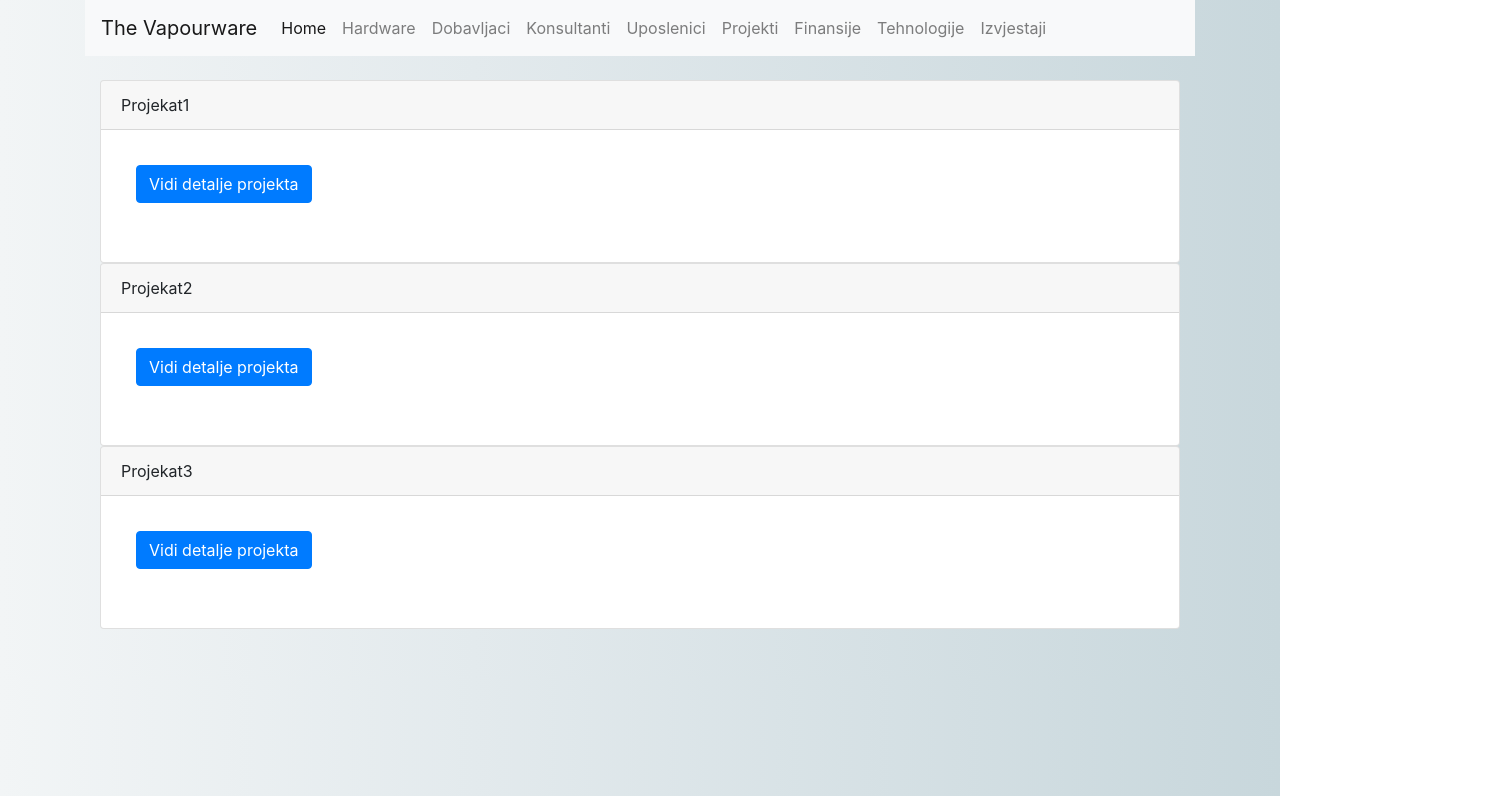
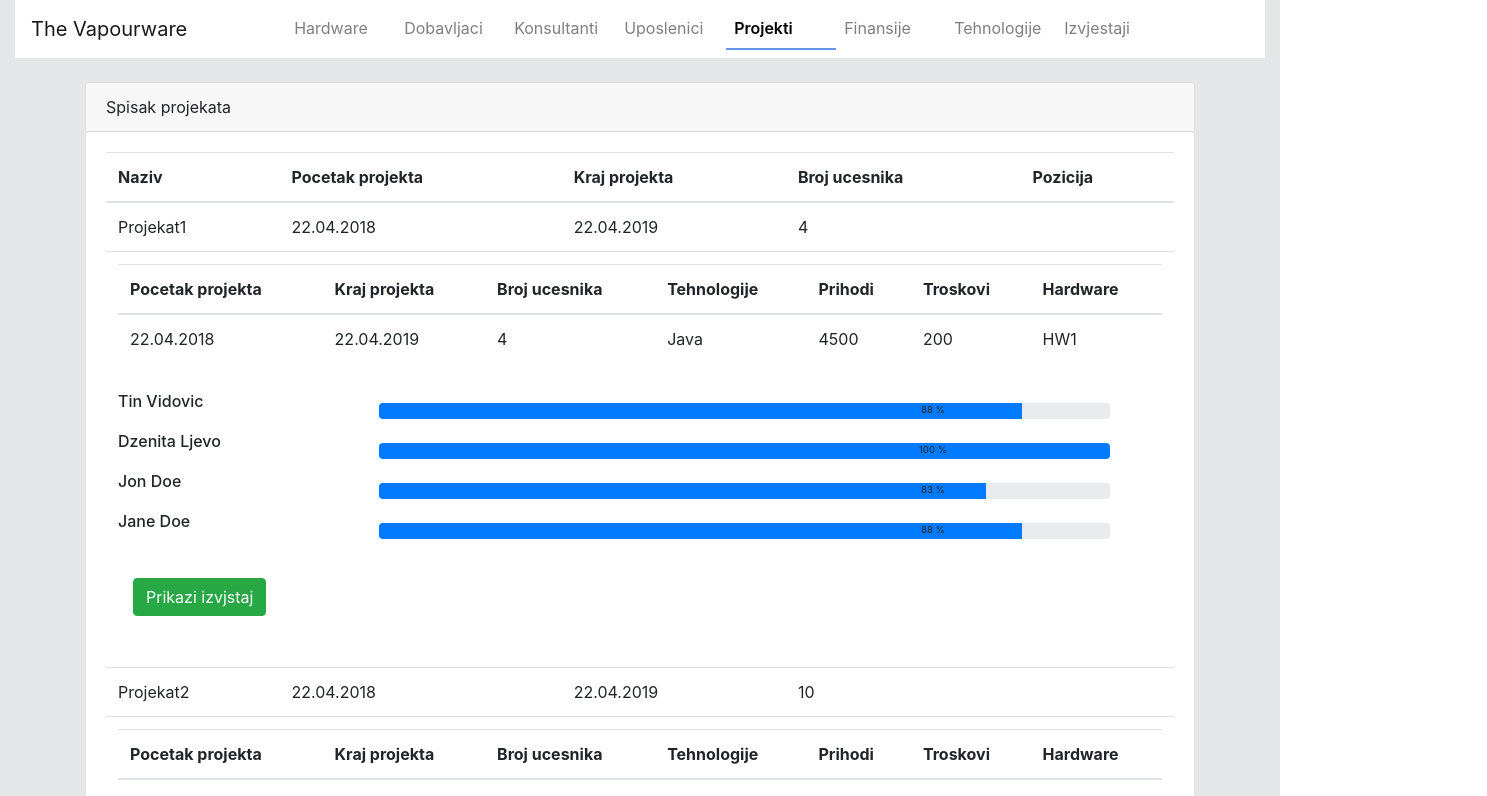
Before and after one commit to dcosic1/TheVapourware, an Angular app in the folder frontend/: page /projekti in a window 1280 px wide. Shown: the top 796 px of the page, 1487 px wide, since content can reach past the window. Built offline with nearby package versions, Linux system fonts and the light colour scheme; what ng2-charts would draw is missing.

Commit message:
feat: working on projects tab

```diff
--- a/frontend/src/app/app.component.css
+++ b/frontend/src/app/app.component.css
@@ -0,0 +1,6 @@
+.container{
+    max-width: 100vw;
+    width: 100vw;
+    background: #b1b8bb59;
+    min-height: 100vh;
+}
--- a/frontend/src/app/header/header.component.css
+++ b/frontend/src/app/header/header.component.css
@@ -0,0 +1,13 @@
+.active-link{
+    color: black !important;
+    font-weight: 600;
+    border-bottom: 2px solid cornflowerblue;
+}
+
+.nav-item{
+    width: 110px;
+}
+
+#navbarSupportedContent{
+    justify-content: center;
+}
--- a/frontend/src/app/header/header.component.html
+++ b/frontend/src/app/header/header.component.html
@@ -1,43 +1,87 @@
-<nav class="navbar navbar-expand-lg navbar-light bg-light">
+<nav class="navbar navbar-expand-lg navbar-light bg-white">
   <a class="navbar-brand" href="#">The Vapourware</a>
-  <button class="navbar-toggler" type="button" data-toggle="collapse" data-target="#navbarSupportedContent"
-    aria-controls="navbarSupportedContent" aria-expanded="false" aria-label="Toggle navigation">
+  <button
+    class="navbar-toggler"
+    type="button"
+    data-toggle="collapse"
+    data-target="#navbarSupportedContent"
+    aria-controls="navbarSupportedContent"
+    aria-expanded="false"
+    aria-label="Toggle navigation"
+  >
     <span class="navbar-toggler-icon"></span>
   </button>
 
   <div class="collapse navbar-collapse" id="navbarSupportedContent">
-    <ul class="navbar-nav mr-auto">
-      <li class="nav-item active">
-        <a class="nav-link">Home</a>
+    <ul class="navbar-nav ">
+      <li class="nav-item">
+        <a
+          class="nav-link"
+          [routerLink]="['/hardware']"
+          routerLinkActive="active-link"
+          >Hardware</a
+        >
       </li>
       <li class="nav-item">
-        <a class="nav-link" [routerLink]="['/hardware']">Hardware</a>
+        <a
+          class="nav-link"
+          [routerLink]="['/dobavljaci']"
+          routerLinkActive="active-link"
+          >Dobavljaci</a
+        >
       </li>
       <li class="nav-item">
-        <a class="nav-link" [routerLink]="['/dobavljaci']">Dobavljaci</a>
+        <a
+          class="nav-link"
+          [routerLink]="['/konsultanti']"
+          routerLinkActive="active-link"
+          >Konsultanti</a
+        >
       </li>
       <li class="nav-item">
-        <a class="nav-link" [routerLink]="['/konsultanti']">Konsultanti</a>
+        <a
+          class="nav-link"
+          [routerLink]="['/uposlenici']"
+          routerLinkActive="active-link"
+          >Uposlenici</a
+        >
       </li>
       <li class="nav-item">
-        <a class="nav-link" [routerLink]="['/uposlenici']">Uposlenici</a>
+        <a
+          class="nav-link"
+          [routerLink]="['/projekti']"
+          routerLinkActive="active-link"
+          >Projekti</a
+        >
       </li>
       <li class="nav-item">
-        <a class="nav-link" [routerLink]="['/projekti']">Projekti</a>
+        <a
+          class="nav-link"
+          [routerLink]="['/finansije']"
+          routerLinkActive="active-link"
+          >Finansije</a
+        >
       </li>
       <li class="nav-item">
-        <a class="nav-link" [routerLink]="['/finansije']">Finansije</a>
+        <a
+          class="nav-link"
+          [routerLink]="['/tehnologije']"
+          routerLinkActive="active-link"
+          >Tehnologije</a
+        >
       </li>
       <li class="nav-item">
-        <a class="nav-link" [routerLink]="['/tehnologije']">Tehnologije</a>
-      </li>
-      <li class="nav-item">
-        <a class="nav-link" [routerLink]="['/izvjestaji']">Izvjestaji</a>
+        <a
+          class="nav-link"
+          [routerLink]="['/izvjestaji']"
+          routerLinkActive="active-link"
+          >Izvjestaji</a
+        >
       </li>
     </ul>
   </div>
 </nav>
-<br>
+<br />
 <div class="container">
   <router-outlet></router-outlet>
 </div>
--- a/frontend/src/app/izvjestaj/note/note.component.html
+++ b/frontend/src/app/izvjestaj/note/note.component.html
@@ -1,4 +1,4 @@
-<div class="jumbotron" style="text-align: center">
+<div class="jumbotron" style="text-align: center; background: transparent;">
 <div *ngFor='let note of notes' class="card" style="width: 18rem;" style="display:inline-block;" >
   <div class="card-body" style="width:720px">
     <h5 class="card-title">{{note.title}}</h5>
--- a/frontend/src/app/projekti/detalji-projekta/detalji-projekta.component.html
+++ b/frontend/src/app/projekti/detalji-projekta/detalji-projekta.component.html
@@ -1,14 +1,6 @@
-<div class='card'>
-  <div class='card-header'>
-    {{project.naziv}}
-  </div>
-  <div class='card-body'>
-    <div class="padding-15">
-      <button type="button" class="btn btn-primary " (click)='detaljiProjektaClick()'>
-        {{prikaziDetalje ? 'Sakrij detalje projekta' : 'Vidi detalje projekta'}}</button>
-    </div>
-    <div class='table-responsive' *ngIf='prikaziDetalje'>
-      <table class='table'>
+<div>
+  <div class="table-responsive">
+    <table class="table">
       <thead>
         <tr>
           <th>Pocetak projekta</th>
@@ -29,34 +21,51 @@
           <td>{{ project.brojUcesnika }}</td>
           <td>{{ project.tehnologije }}</td>
           <td>
-              {{project.prihodi}}
+            {{ project.prihodi }}
           </td>
           <td>
-              {{project.troskovi}}
+            {{ project.troskovi }}
           </td>
           <td>
-              {{project.potrebniHW}}
+            {{ project.potrebniHW }}
           </td>
         </tr>
       </tbody>
     </table>
     <div class="padding-5" *ngFor="let konsultant of project.konsultanti">
-        <h6 style="margin-top: 13px; margin-bottom: 0;" class="float-left pname">{{konsultant.ime}}</h6>
+      <h6 style="margin-top: 13px; margin-bottom: 0;" class="float-left pname">
+        {{ konsultant.ime }}
+      </h6>
       <div class="progress width-70">
-          <div class="progress-bar  float-right" role="progressbar" [ngStyle]="{'width': dajPostotak(konsultant.dostupniKapacitet, konsultant.kapacitet) + '%'}"
-            aria-valuenow= "0" aria-valuemin="0" aria-valuemax="100"></div>
-          <small class="justify-content-center d-flex position-absolute w-100">{{dajPostotak(konsultant.dostupniKapacitet, konsultant.kapacitet)}} %</small>
+        <div
+          class="progress-bar  float-right"
+          role="progressbar"
+          [ngStyle]="{
+            width:
+              dajPostotak(konsultant.dostupniKapacitet, konsultant.kapacitet) +
+              '%'
+          }"
+          aria-valuenow="0"
+          aria-valuemin="0"
+          aria-valuemax="100"
+        ></div>
+        <small class="justify-content-center d-flex position-absolute w-100"
+          >{{
+            dajPostotak(konsultant.dostupniKapacitet, konsultant.kapacitet)
+          }}
+          %</small
+        >
       </div>
     </div>
     <div>
       <div class="padding-15">
-          <button class="btn btn-success" (click)='urediTimClick()'>
-            {{!urediTim ? 'Prikazi izvjstaj' : 'Sakrij izvjestaj'}}
+        <button class="btn btn-success" (click)="urediTimClick()">
+          {{ !urediTim ? "Prikazi izvjstaj" : "Sakrij izvjestaj" }}
         </button>
       </div>
       <div>
-          <div class='table-responsive ' *ngIf='urediTim'>
-            <table class='table'>
+        <div class="table-responsive " *ngIf="urediTim">
+          <table class="table">
             <thead>
               <tr>
                 <th>Konsultant</th>
@@ -71,14 +80,17 @@
                   {{ konsultant.ime }}
                 </td>
                 <td>
-                    {{konsultant.kapacitet}} h ({{dajPostotak(konsultant.dostupniKapacitet, konsultant.kapacitet)}}) %
+                  {{ konsultant.kapacitet }} h ({{
+                    dajPostotak(
+                      konsultant.dostupniKapacitet,
+                      konsultant.kapacitet
+                    )
+                  }}) %
                 </td>
                 <td>
-                    {{konsultant.dostupniKapacitet - konsultant.kapacitet}} h
+                  {{ konsultant.dostupniKapacitet - konsultant.kapacitet }} h
                 </td>
-                  <td>
-                    {{ konsultant.dostupniKapacitet }} h
-                  </td>
+                <td>{{ konsultant.dostupniKapacitet }} h</td>
               </tr>
             </tbody>
           </table>
@@ -86,5 +98,5 @@
       </div>
     </div>
   </div>
+  <br />
 </div>
-  <br>
--- a/frontend/src/app/projekti/projekti.component.html
+++ b/frontend/src/app/projekti/projekti.component.html
@@ -1,3 +1,43 @@
-
-        <app-detalji-projekta *ngFor='let projekat of projekti' [project]="projekat"></app-detalji-projekta>
-        <br>
+<div class="card">
+  <div class="card-header">
+    Spisak projekata
+  </div>
+  <div class="card-body">
+    <div class="table-responsive">
+      <table class="table">
+        <thead>
+          <tr>
+            <th>Naziv</th>
+            <th>Pocetak projekta</th>
+            <th>Kraj projekta</th>
+            <th>Broj ucesnika</th>
+            <th>Pozicija</th>
+          </tr>
+        </thead>
+        <tbody>
+          <ng-container *ngFor="let projekat of projekti">
+            <tr>
+              <td>
+                {{ projekat.naziv }}
+              </td>
+              <td>{{ projekat.pocetakProjekta }}</td>
+              <td>{{ projekat.krajProjekta }}</td>
+              <td>{{ projekat.brojUcesnika }}</td>
+              <td>
+                {{ projekat.pozicija }}
+              </td>
+            </tr>
+            <tr>
+              <td colspan="5">
+                <app-detalji-projekta
+                  [project]="projekat"
+                ></app-detalji-projekta>
+              </td>
+            </tr>
+          </ng-container>
+        </tbody>
+      </table>
+    </div>
+  </div>
+</div>
+<br />
--- a/frontend/src/styles.css
+++ b/frontend/src/styles.css
@@ -2,14 +2,14 @@
 
 body {
     /* Permalink - use to edit and share this gradient: https://colorzilla.com/gradient-editor/#f2f5f6+0,e3eaed+37,c8d7dc+100;Grey+3D+%234 */
-    background: rgb(242, 245, 246);
+    /* background: rgb(242, 245, 246); */
     /* Old browsers */
-    background: -moz-linear-gradient(left, rgba(242, 245, 246, 1) 0%, rgba(227, 234, 237, 1) 37%, rgba(200, 215, 220, 1) 100%);
+    /* background: -moz-linear-gradient(left, rgba(242, 245, 246, 1) 0%, rgba(227, 234, 237, 1) 37%, rgba(200, 215, 220, 1) 100%); */
     /* FF3.6-15 */
-    background: -webkit-linear-gradient(left, rgba(242, 245, 246, 1) 0%, rgba(227, 234, 237, 1) 37%, rgba(200, 215, 220, 1) 100%);
+    /* background: -webkit-linear-gradient(left, rgba(242, 245, 246, 1) 0%, rgba(227, 234, 237, 1) 37%, rgba(200, 215, 220, 1) 100%); */
     /* Chrome10-25,Safari5.1-6 */
-    background: linear-gradient(to right, rgba(242, 245, 246, 1) 0%, rgba(227, 234, 237, 1) 37%, rgba(200, 215, 220, 1) 100%);
+    /* background: linear-gradient(to right, rgba(242, 245, 246, 1) 0%, rgba(227, 234, 237, 1) 37%, rgba(200, 215, 220, 1) 100%); */
     /* W3C, IE10+, FF16+, Chrome26+, Opera12+, Safari7+ */
-    filter: progid:DXImageTransform.Microsoft.gradient( startColorstr='#f2f5f6', endColorstr='#c8d7dc', GradientType=1);
+    /* filter: progid:DXImageTransform.Microsoft.gradient( startColorstr='#f2f5f6', endColorstr='#c8d7dc', GradientType=1); */
     /* IE6-9 */
 }
```
Also changed, not shown: 1 other file (tests, documents, lock files or other folders). Lines whose indentation alone changed are shown as unchanged.
